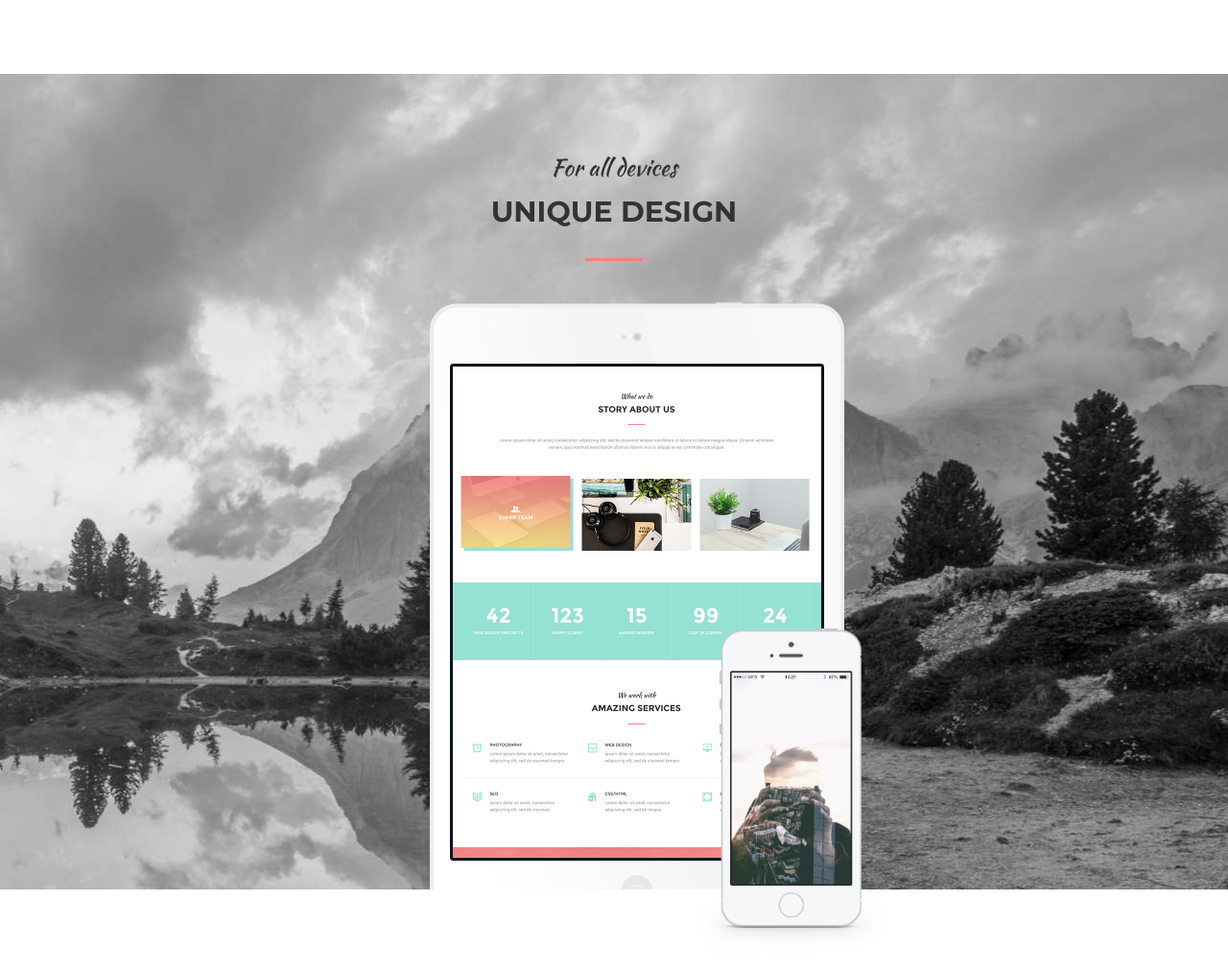
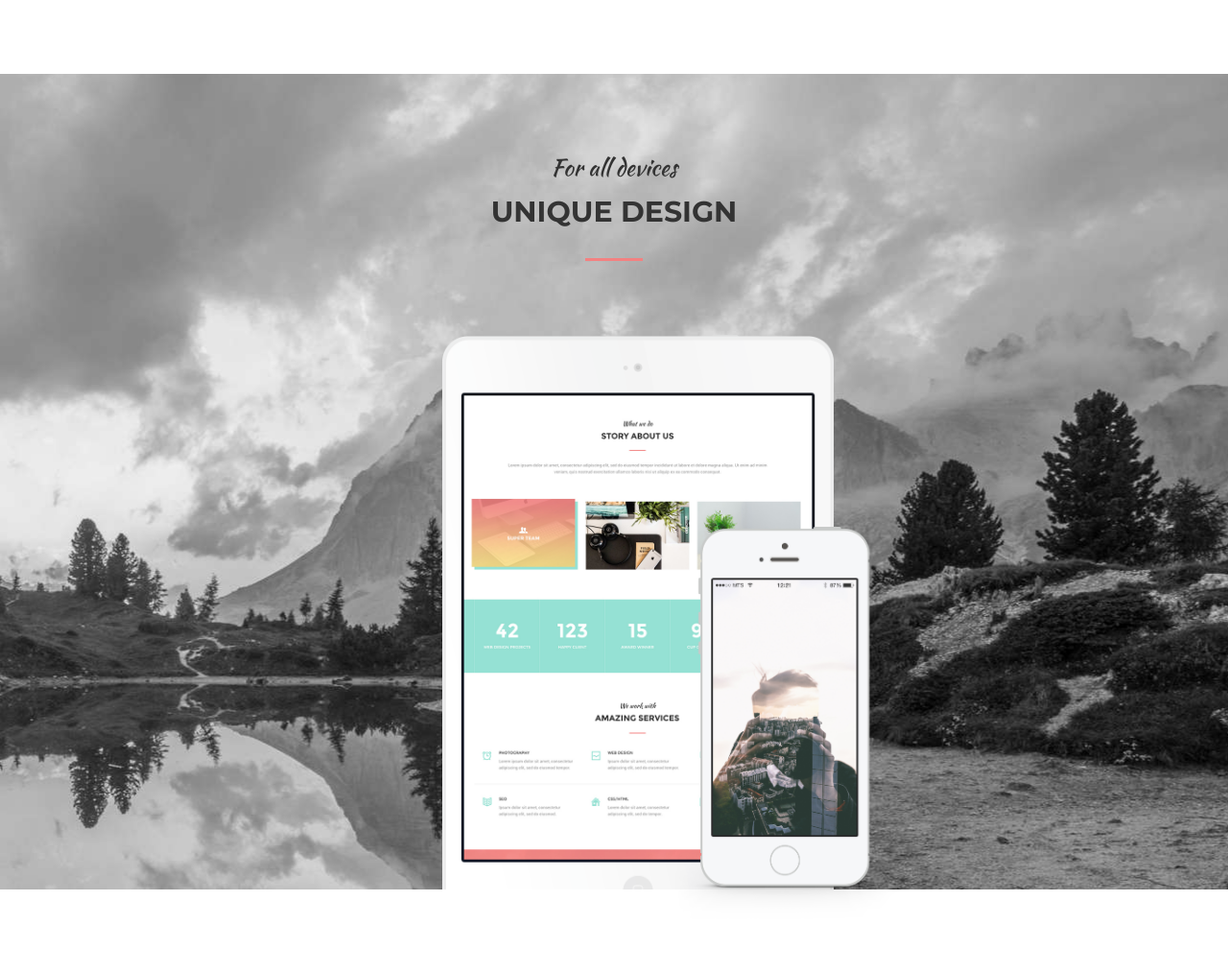
Before and after one commit to darokrk/MogoWebsite, a website: page index.html in a window 1280 px wide. Shown: the part 2319-3332 px from the top of the page at 96% size. Drawn offline with Linux system fonts and the light colour scheme.

Commit message:
Changed height, width and position images

```diff
--- a/assets/styles/sass/styles.scss
+++ b/assets/styles/sass/styles.scss
@@ -400,13 +400,13 @@ $green: #95e1d3;
 }
 
 .feature__tablet-img {
-  width: 54vmin;
-  top: 28%;
-  left: 35%;
+  width: 51vmin;
+  top: 32%;
+  left: 36%;
 }
 
 .feature__phone-img {
-  width: 24.5vmin;
-  left: 57%;
-  top: 68%;
+  width: 29.5vmin;
+  left: 55%;
+  top: 55.5%;
 }
```
Also changed, not shown: assets/styles/css/styles.css.
